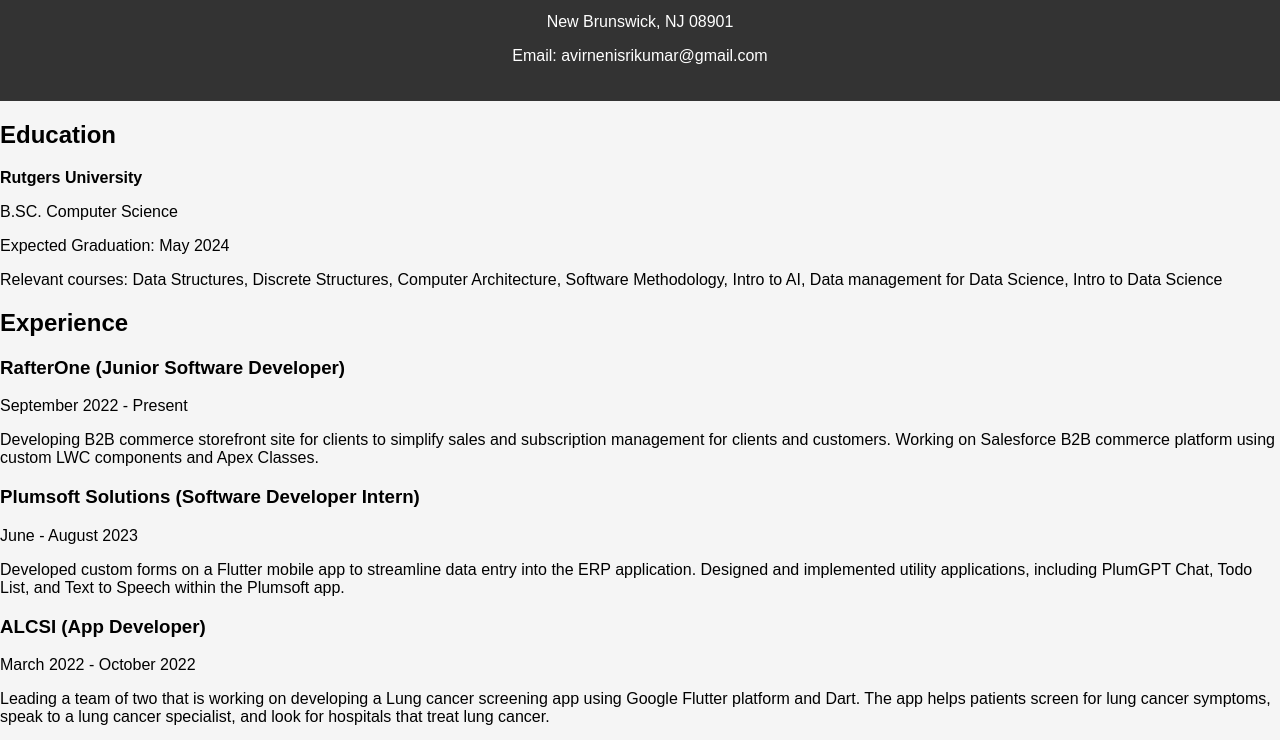
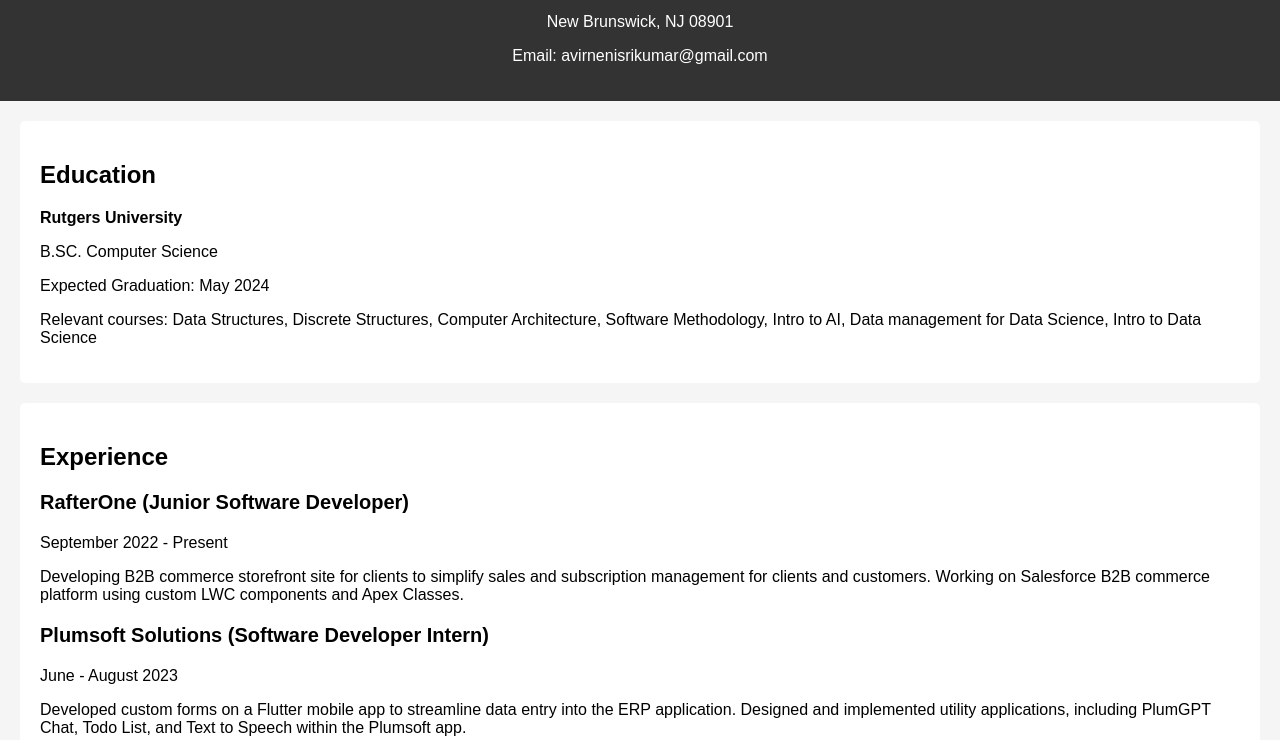
Before and after one commit to srikumaravirneni/sriprofile, a plain HTML site: page index.html in a window 1280 px wide. Shown: the part 60-800 px from the top of the page. Drawn offline with Linux system fonts and the light colour scheme.

Commit message:
Update home.css

```diff
--- a/home.css
+++ b/home.css
@@ -17,33 +17,23 @@ h1 {
     font-size: 32px;
 }
 
-/* Tab Styles */
-.tabs {
-    text-align: center;
+section {
     margin: 20px;
+    background-color: #fff;
+    padding: 20px;
+    border-radius: 5px;
 }
 
-.tablinks {
-    background-color: #333;
-    color: #fff;
-    border: none;
-    padding: 10px 20px;
-    cursor: pointer;
-    font-size: 18px;
+h2 {
+    font-size: 24px;
 }
 
-.tablinks:hover {
-    background-color: #555;
+h3 {
+    font-size: 20px;
 }
 
-.tabcontent {
-    display: none;
-    padding: 20px;
-}
-
-/* Default tab is open */
-#education {
-    display: block;
+article {
+    margin-top: 10px;
 }
 
 footer {
```
